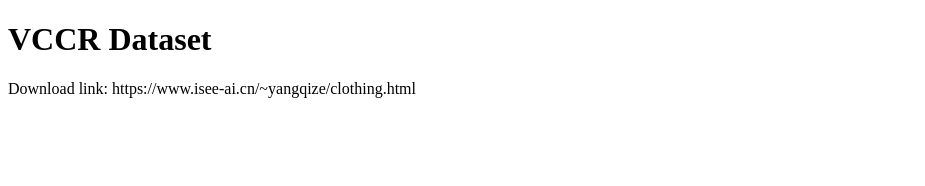
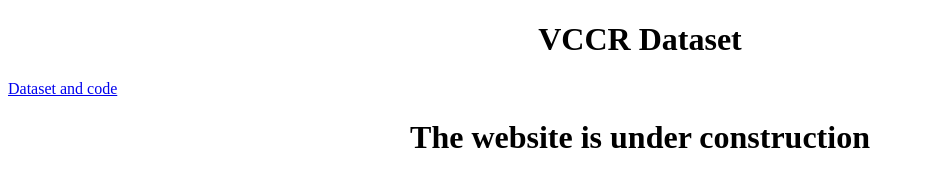
Before and after one commit to vhank/vccr.github.io, a plain HTML site: page index.html in a window 1280 px wide. Shown: the whole page, without its empty margins (0-925 px from the left). Drawn offline with Linux system fonts and the light colour scheme.

Commit message:
Update index.html

```diff
--- a/index.html
+++ b/index.html
@@ -1,7 +1,9 @@
 <!DOCTYPE html>
 <html>
 <body>
-<h1>VCCR Dataset</h1>
-<p>Download link: https://www.isee-ai.cn/~yangqize/clothing.html</p>
+<h1 align="center">VCCR Dataset</h1>
+<a href="https://drive.google.com/file/d/17qJPksE-Fk189KSHTPYQihMfnzXnHC6m/view?usp=sharing" target="_blank" title="Dataset" align="center">Dataset and code</a>
+<h1 align="center"></h1>
+<h1 align="center">The website is under construction</h1>
 </body>
 </html>
```
